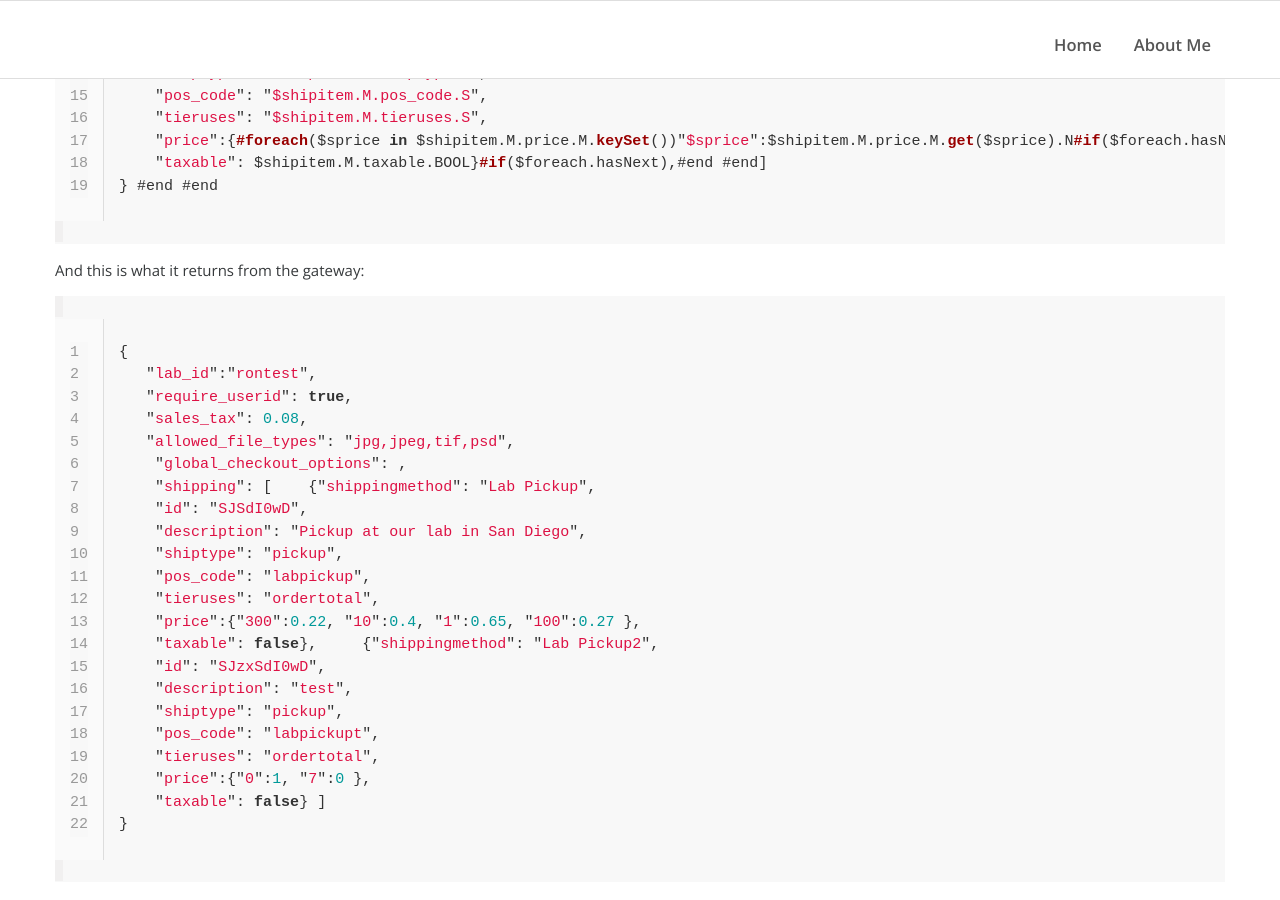
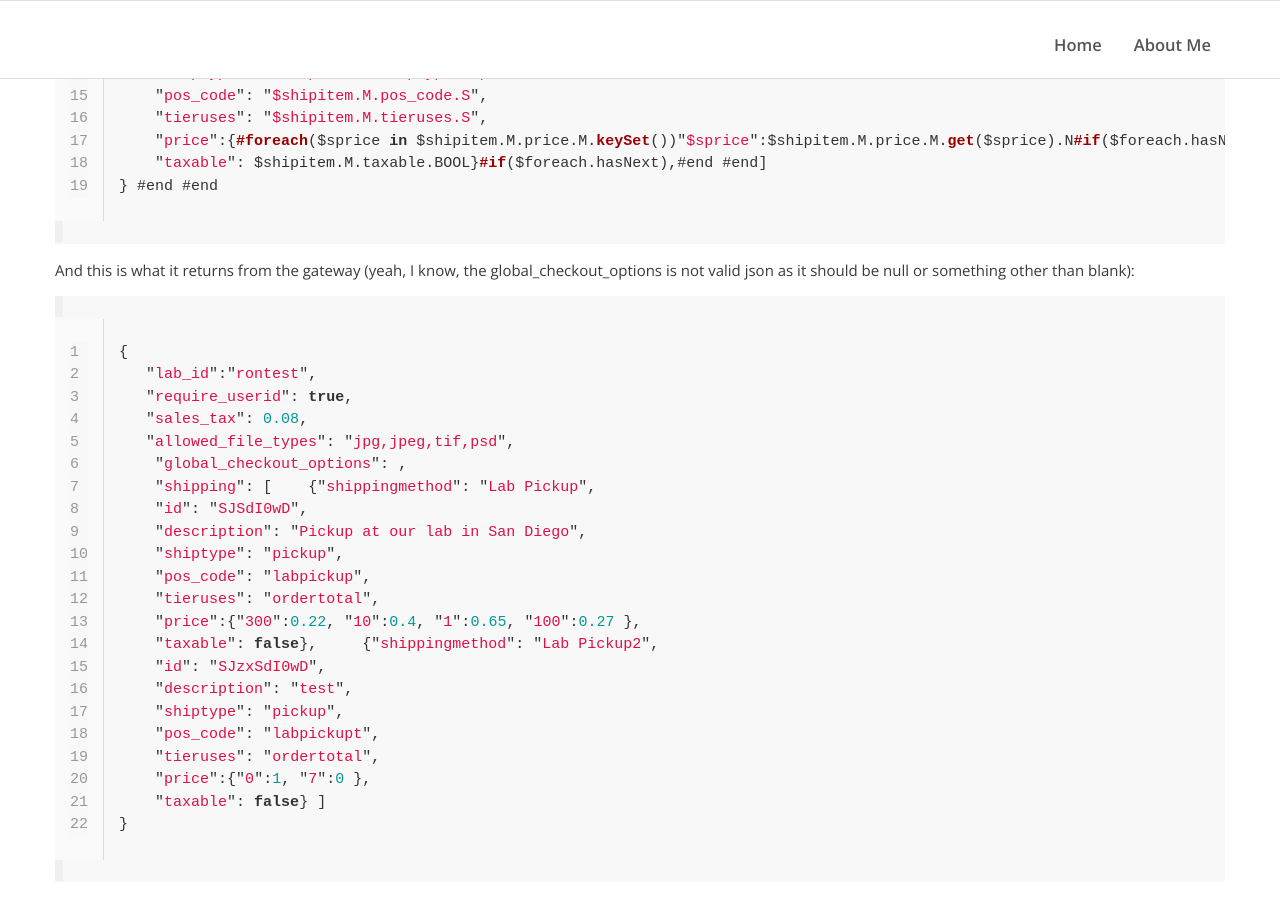
Before and after one commit to rdyar/rdyar.github.io, a Jekyll site: the page built from _posts/2016-07-16-aws-api-gateway-mapping-template-with-map-and-list-data-types.md, in a window 1280 px wide and 900 px high, scrolled down 1580 px. Built offline with Jekyll 4.4.1, drawn with Linux system fonts in a browser that asks for light colours.

Commit message:
Update 2016-07-16-aws-api-gateway-mapping-template-with-map-and-list-data-types.md

```diff
--- a/_posts/2016-07-16-aws-api-gateway-mapping-template-with-map-and-list-data-types.md
+++ b/_posts/2016-07-16-aws-api-gateway-mapping-template-with-map-and-list-data-types.md
@@ -36,7 +36,7 @@ Here is a screen shot of an item - this is basically one row of a table and repr
 } #end #end
 {% endhighlight %}
 
-And this is what it returns from the gateway:
+And this is what it returns from the gateway (yeah, I know, the global_checkout_options is not valid json as it should be null or something other than blank):
 
 {% highlight javascript linenos %}
 {
```
